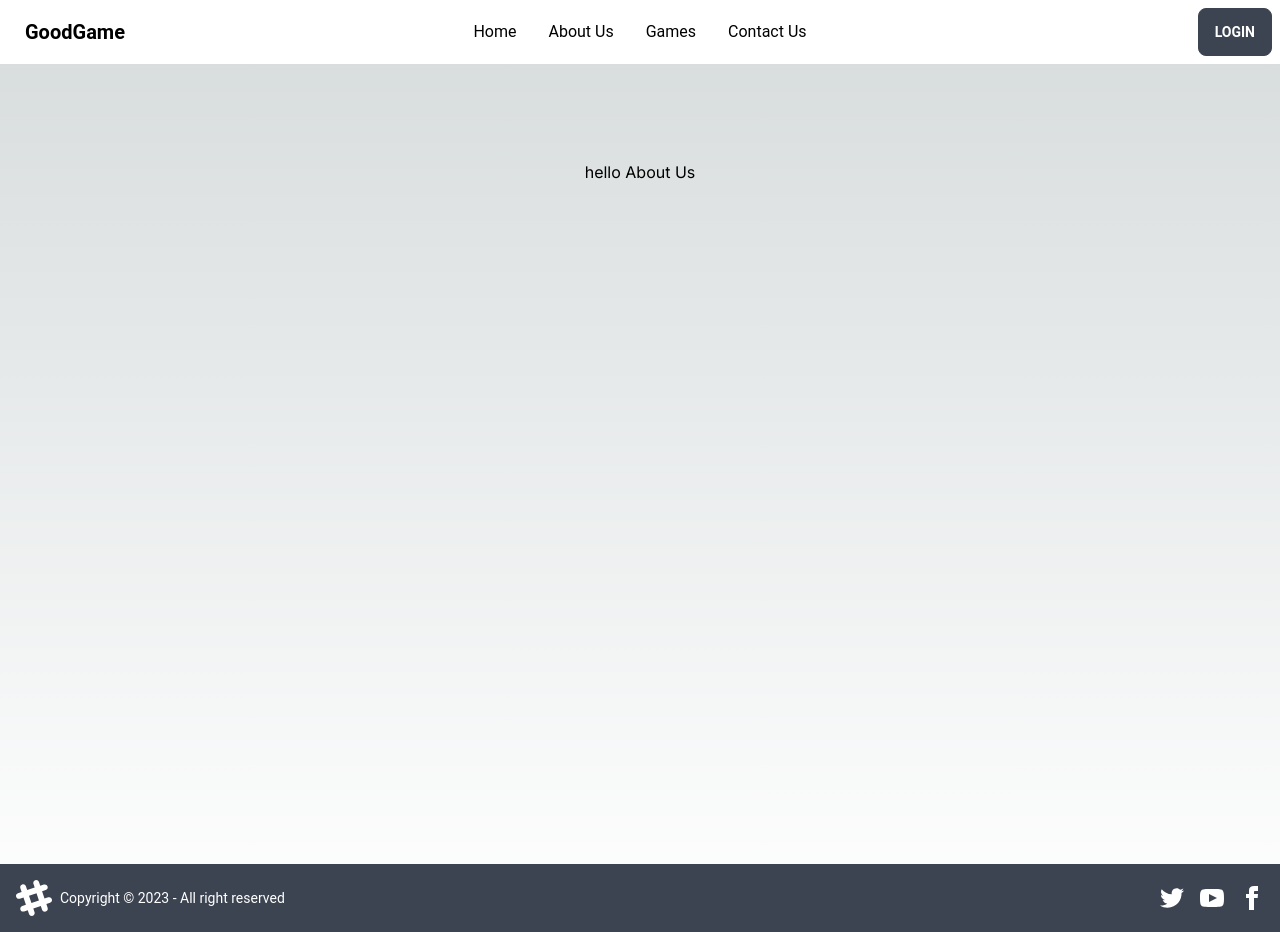
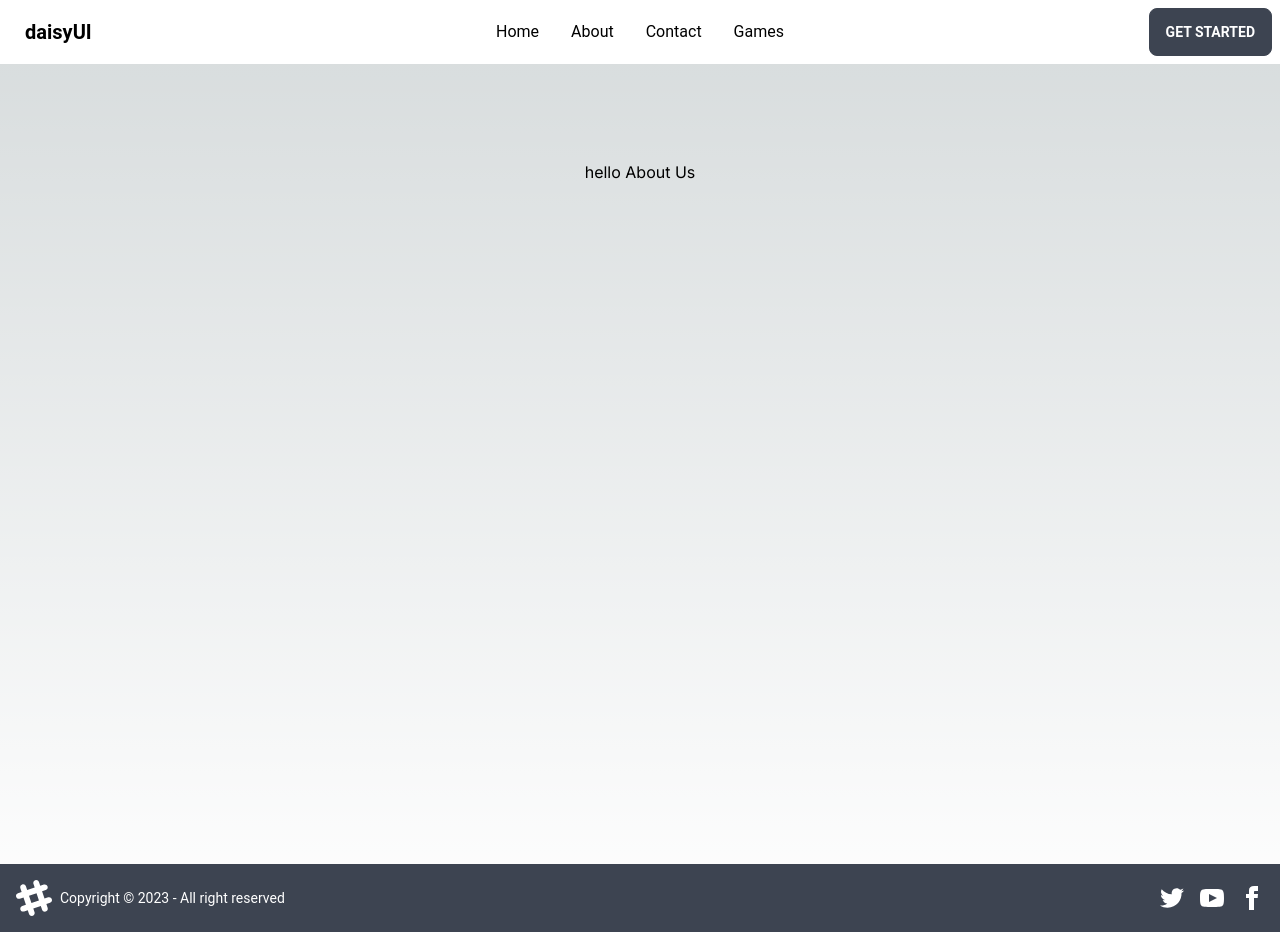
Before and after one commit to Adanpradana/nextJs-chapter-10, a Next.js app: page /aboutus in a window 1280 px wide. Built offline with nearby package versions, Linux system fonts and the light colour scheme.

Commit message:
fixed merge

```diff
--- a/src/components/CustomNavbar.jsx
+++ b/src/components/CustomNavbar.jsx
@@ -1,3 +1,5 @@
+import Link from "next/link";
+
 export default function CustomNavbar() {
     return (
         <div className="navbar bg-base-100">
@@ -26,75 +28,33 @@ export default function CustomNavbar() {
                         <li>
                             <a>Item 1</a>
                         </li>
-                        <li tabIndex={0}>
-                            <a className="justify-between">
-                                Parent
-                                <svg
-                                    className="fill-current"
-                                    xmlns="http://www.w3.org/2000/svg"
-                                    width="24"
-                                    height="24"
-                                    viewBox="0 0 24 24"
-                                >
-                                    <path d="M8.59,16.58L13.17,12L8.59,7.41L10,6L16,12L10,18L8.59,16.58Z" />
-                                </svg>
-                            </a>
-                            <ul className="p-2">
-                                <li>
-                                    <a>Submenu 1</a>
-                                </li>
-                                <li>
-                                    <a>Submenu 2</a>
-                                </li>
-                            </ul>
-                        </li>
                         <li>
                             <a>Item 3</a>
                         </li>
                     </ul>
                 </div>
-                <a className="btn btn-ghost normal-case text-xl">GoodGame</a>
+                <a className="btn btn-ghost normal-case text-xl">daisyUI</a>
             </div>
             <div className="navbar-center hidden lg:flex">
                 <ul className="menu menu-horizontal px-1">
                     <li>
-                        <a href="/">Home</a>
+                        <Link href={"/"}>Home</Link>
                     </li>
                     <li>
-                        <a href="/aboutus">About Us</a>
+                        <Link href={"/about"}>About</Link>
                     </li>
                     <li>
-                        <a href="/games">Games</a>
+                        <Link href={"/contact"}>Contact</Link>
                     </li>
                     <li>
-                        <a href="/contactus">Contact Us</a>
+                        <Link href={"/games"}>Games</Link>
                     </li>
-                    {/* <li tabIndex={0}>
-                        <a>
-                            Parent
-                            <svg
-                                className="fill-current"
-                                xmlns="http://www.w3.org/2000/svg"
-                                width="20"
-                                height="20"
-                                viewBox="0 0 24 24"
-                            >
-                                <path d="M7.41,8.58L12,13.17L16.59,8.58L18,10L12,16L6,10L7.41,8.58Z" />
-                            </svg>
-                        </a>
-                        <ul className="p-2">
-                            <li>
-                                <a>Submenu 1</a>
-                            </li>
-                            <li>
-                                <a>Submenu 2</a>
-                            </li>
-                        </ul>
-                    </li> */}
                 </ul>
             </div>
             <div className="navbar-end">
-                <a className="btn">Login</a>
+                <Link href={"/auth/login"} className="btn">
+                    Get Started
+                </Link>
             </div>
         </div>
     );
```
